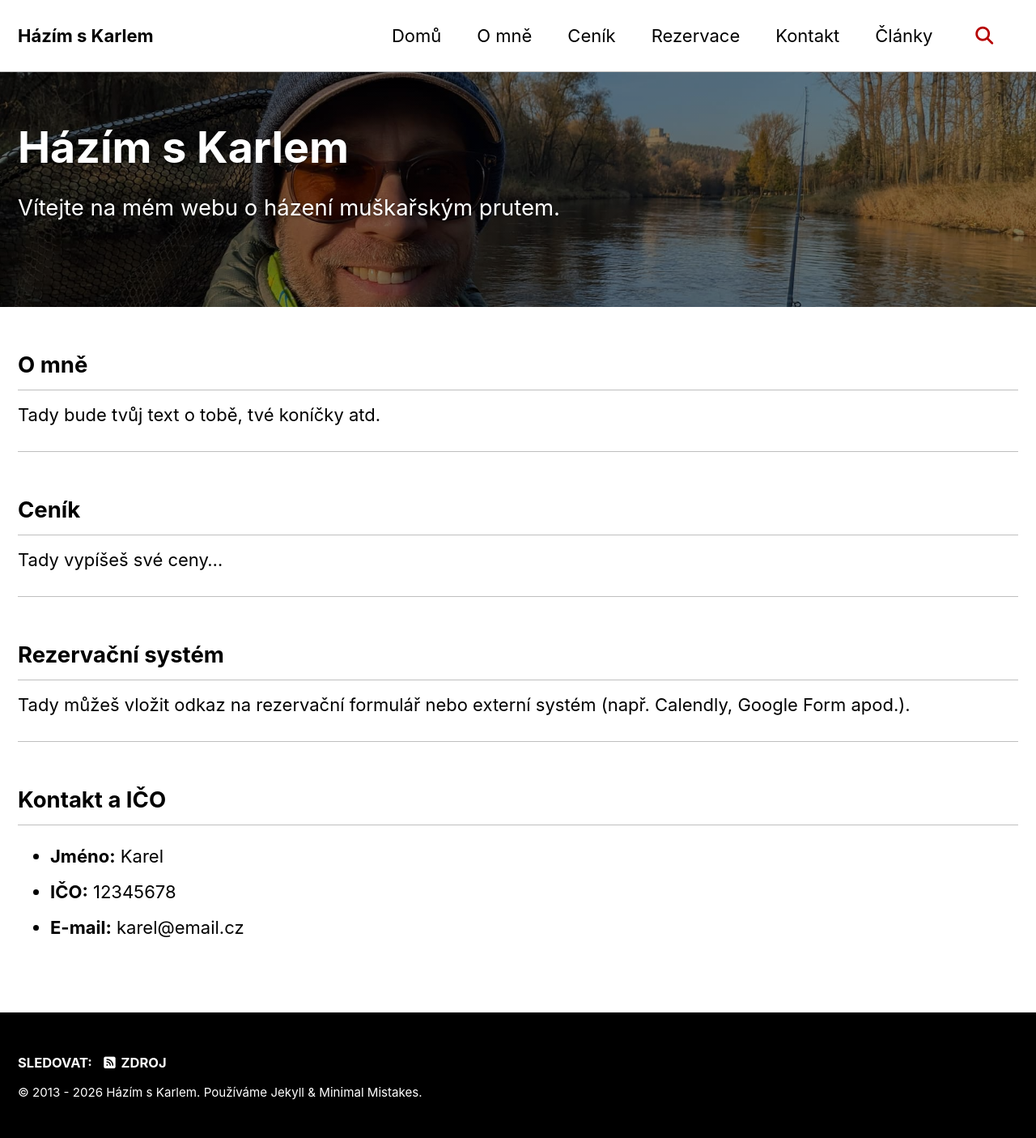
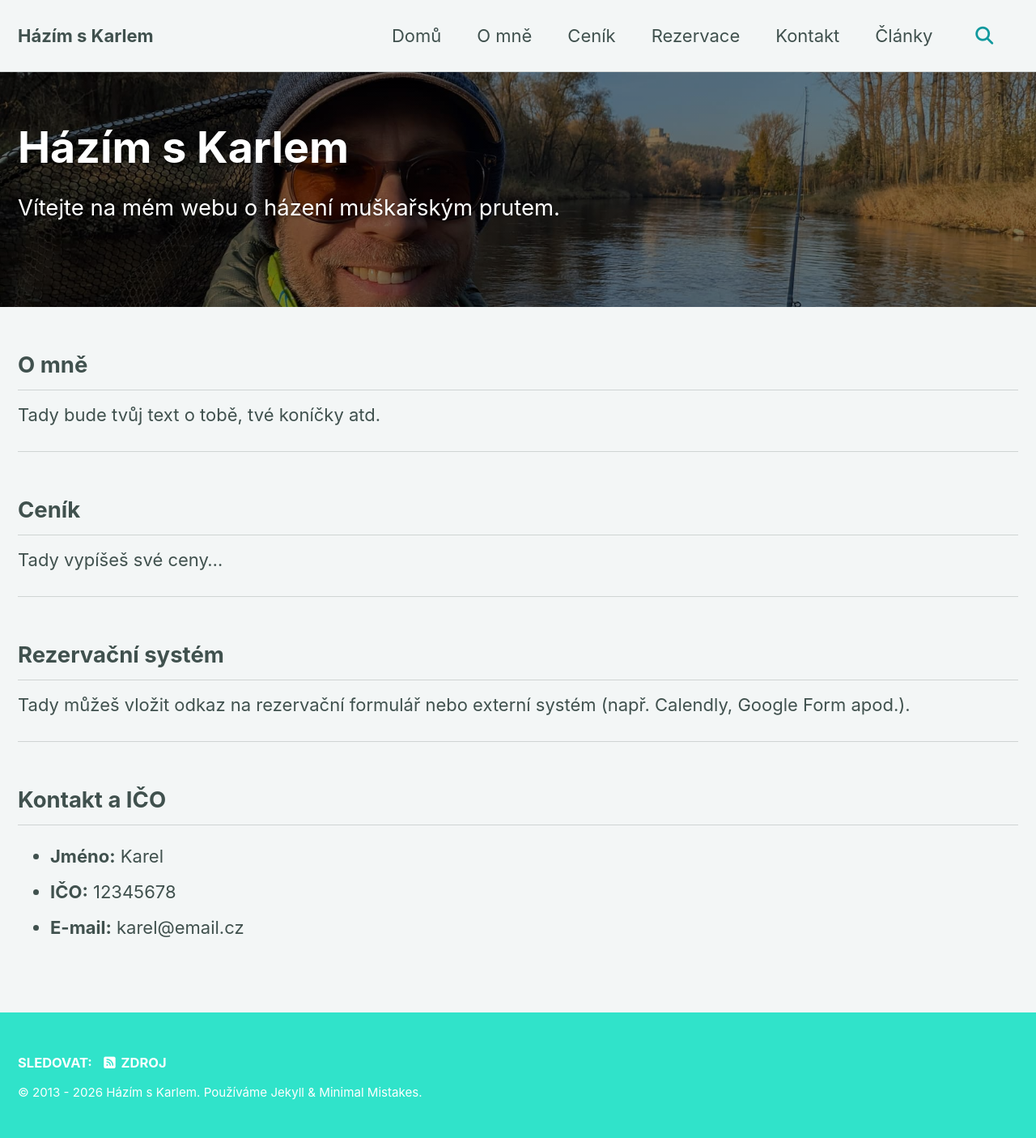
Before and after one commit to hazimskarlem/hazimskarlem.github.io, a Jekyll site: the page built from index.md, in a window 1280 px wide. Shown: the whole page at 81% size. Built offline with Jekyll 4.4.1, drawn with Linux system fonts in a browser that asks for light colours; cached includes are drawn as plain includes.

Commit message:
Update _config.yml

```diff
--- a/_config.yml
+++ b/_config.yml
@@ -12,7 +12,7 @@
 
 # theme                 : "minimal-mistakes-jekyll"
 # remote_theme          : "mmistakes/minimal-mistakes"
-minimal_mistakes_skin    : "contrast" # "default", "air", "aqua", "contrast", "dark", "dirt", "neon", "mint", "plum", "sunrise", "catppuccin_latte", "catppuccin_mocha"
+minimal_mistakes_skin    : "mint" # "default", "air", "aqua", "contrast", "dark", "dirt", "neon", "mint", "plum", "sunrise", "catppuccin_latte", "catppuccin_mocha"
 
 # Site Settings
 locale                  : "cs-CZ"
```
